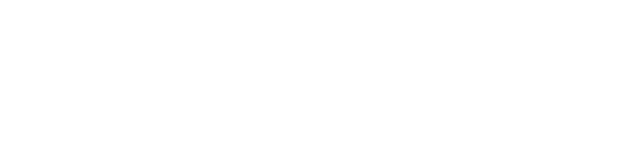
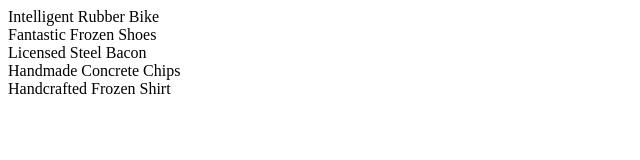
Before and after one commit to RohitKumar608/Micro-Frontend-Using-HTML, a website built with webpack: page products/public/index.html in a window 1280 px wide. Shown: the whole page, without its empty margins (0-640 px from the left). Built offline with nearby package versions, Linux system fonts and the light colour scheme.

Commit message:
feat: prodduct list added

```diff
--- a/products/public/index.html
+++ b/products/public/index.html
@@ -8,7 +8,7 @@
 </head>
 
 <body>
-
+    <div id="dev-product"></div>
 </body>
 
 </html>
--- a/products/src/index.js
+++ b/products/src/index.js
@@ -7,4 +7,4 @@ for (let i = 0; i < 5; i++) {
   products += `<div>${name}</div>`;
 }
 
-console.log(products);
+document.querySelector('#dev-product').innerHTML = products
```
Also changed, not shown: 1 other file.
